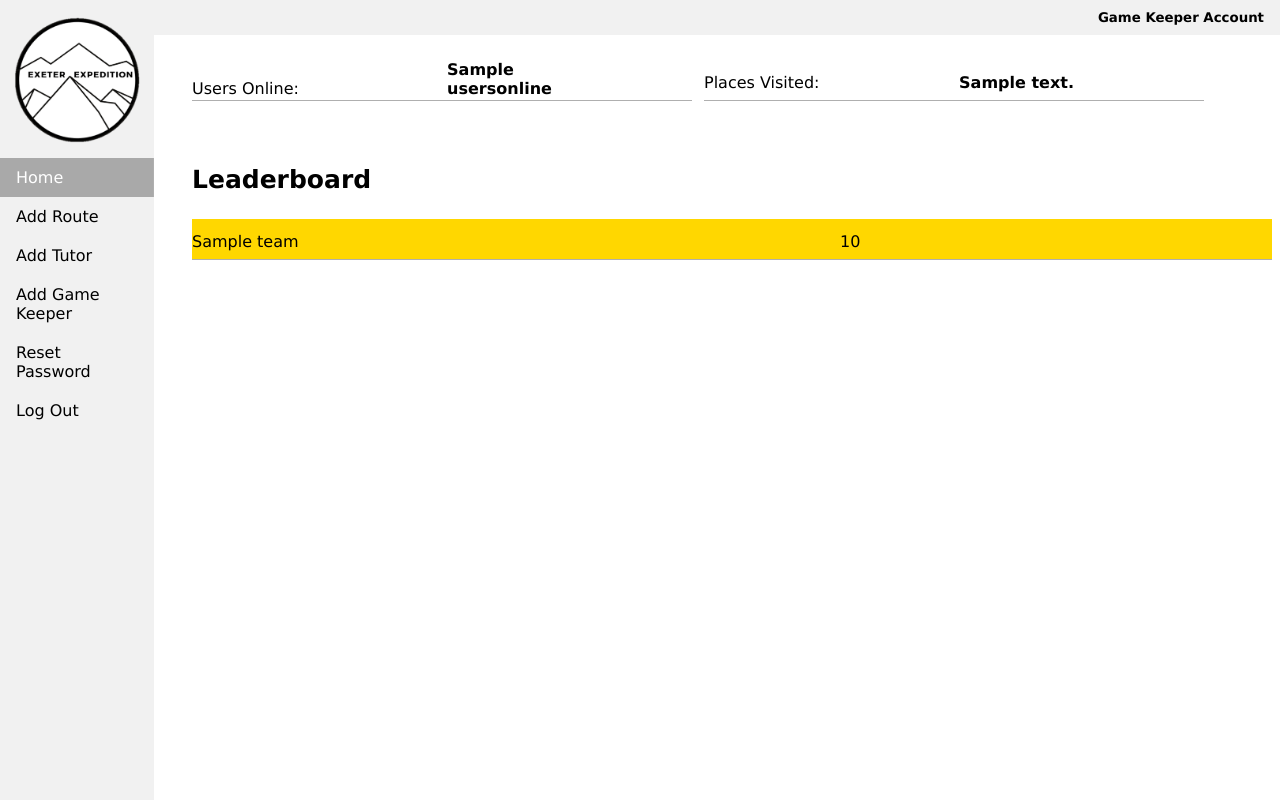
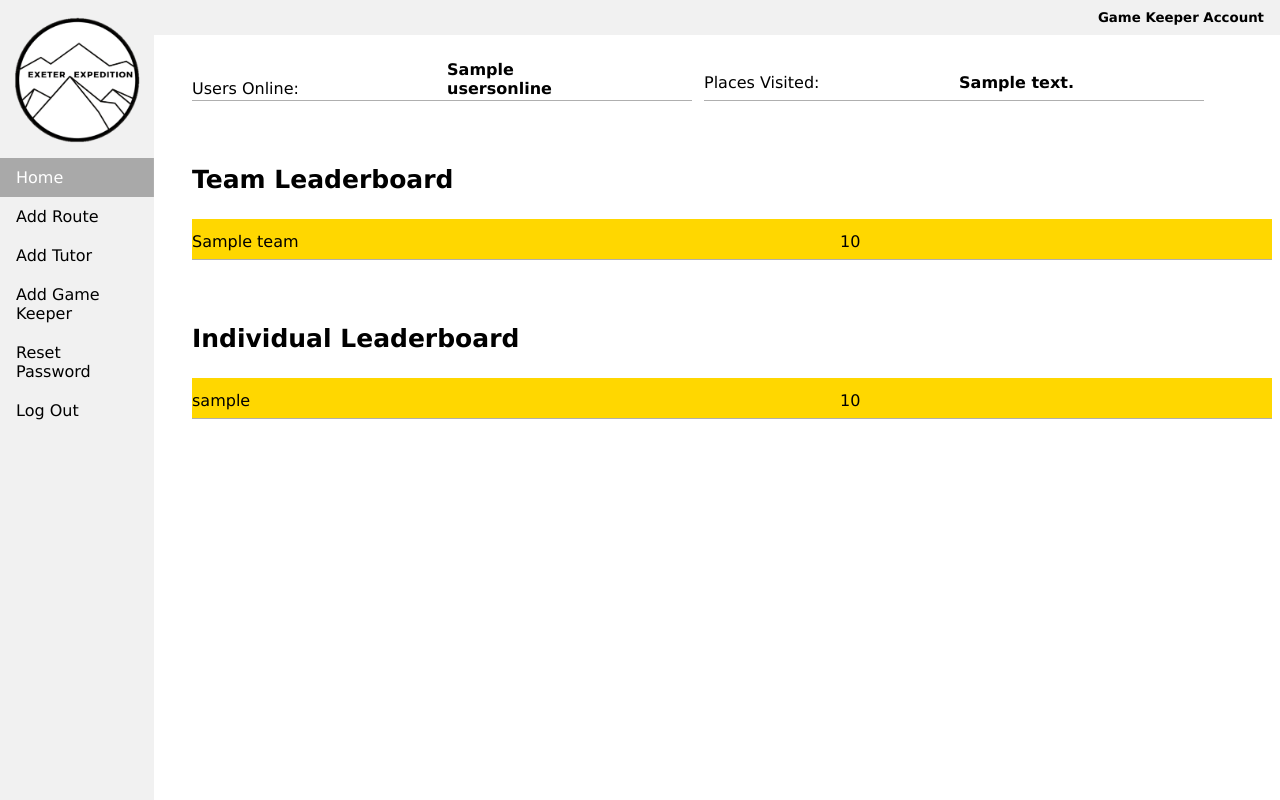
Before and after one commit to Jamie-Nottage/GroupSoftwareEngineering, a Flask app: template Login validation test app/templates/game-keeper-page.html in a window 1280 px wide; the page is wider, and only the part inside the window is pictured. Run offline with Flask 2, Linux system fonts and the light colour scheme; the template is opened without the code that fills it: most values are stand-ins (such as "Sample title", 1, 10 or a date in 2020); some libraries are stand-ins or nearby versions.

```diff
--- a/Login validation test app/templates/game-keeper-page.html
+++ b/Login validation test app/templates/game-keeper-page.html
@@ -52,7 +52,7 @@
 
 
         <div class="leaderTitle">
-            <p style="font-size:25px"><b>Leaderboard</b></p>
+            <p style="font-size:25px"><b>Team Leaderboard</b></p>
         </div>
 
         <div id="container">
@@ -64,5 +64,18 @@
 
         </div>
 
+		<div class="leaderTitle">
+            <p style="font-size:25px"><b>Individual Leaderboard</b></p>
+        </div>
+
+        <div id="container">
+            {% for player in players %}
+            <div class="row">
+                <div class="name">{{ player.username }}</div><div class="score">{{ player.score }}</div>
+            </div>
+            {% endfor %}
+
+        </div>
+
     </body>
 </html>
```
Also changed, not shown: Login validation test app/test.py (+15 -9 lines).
